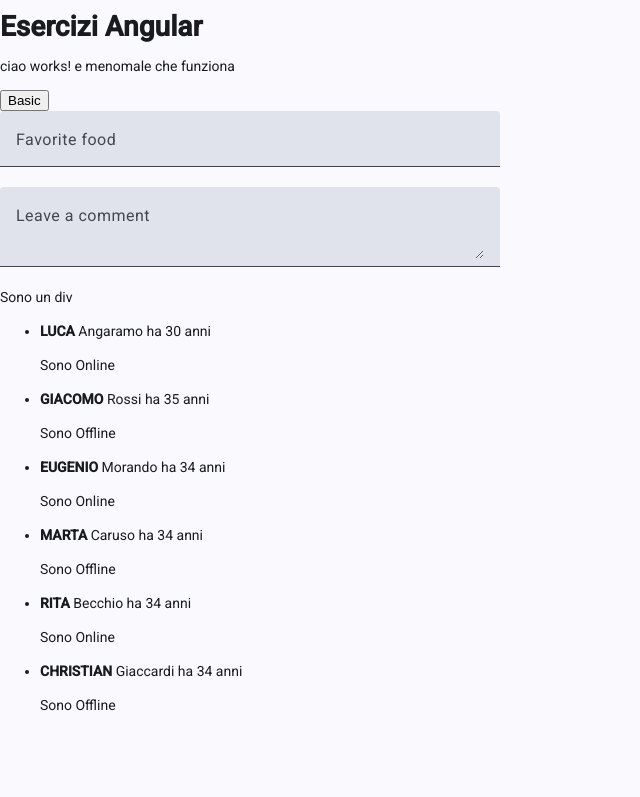
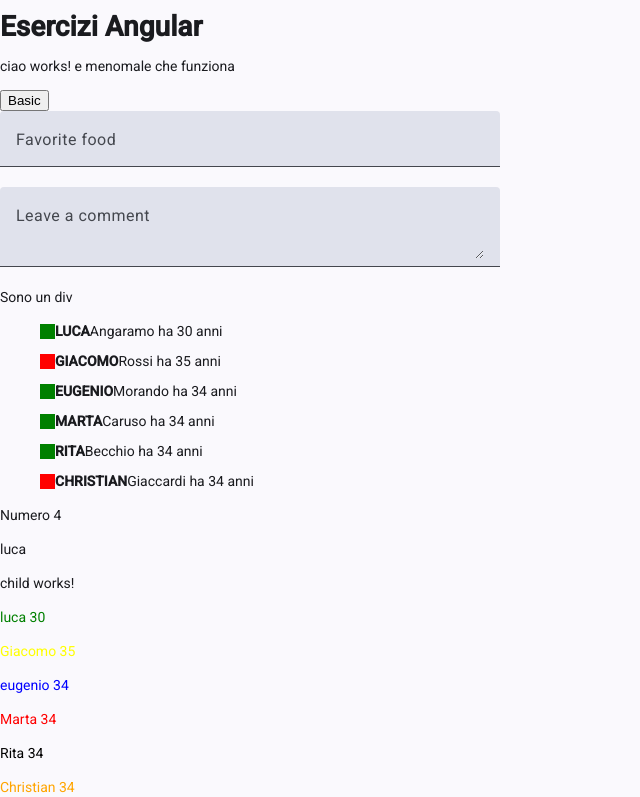
Before and after one commit to chrigiaccardi/eserciziNewAngular, an Angular app: page / in a window 1280 px wide. Shown: the part 303-1100 px from the top of the page, without its empty margins (0-640 px from the left). Before the commit the page ends 1018 px from the top, so only its background shows below. Built offline with nearby package versions, Linux system fonts and the light colour scheme.

Commit message:
Spiegazione Dati Parent -> Child

```diff
--- /dev/null
+++ b/src/app/ciao/child/child.html
@@ -0,0 +1,6 @@
+<p>child works!</p>
+<div>
+    @for (persona of data; track $index) {
+        <p [ngStyle]="{color: persona.colore}">{{persona.nome}} {{persona.eta}}</p>
+    }
+</div>
--- /dev/null
+++ b/src/app/ciao/child/child.ts
@@ -0,0 +1,16 @@
+import { Component, Input, OnInit } from '@angular/core';
+import { NgStyle } from '@angular/common';
+
+@Component({
+  selector: 'app-child',
+  imports: [NgStyle],
+  templateUrl: './child.html',
+  styleUrl: './child.css',
+})
+export class Child {
+  @Input() data: any;
+
+  ngOnInit() {
+   console.log(this.data)
+  }
+}
--- a/src/app/ciao/ciao.css
+++ b/src/app/ciao/ciao.css
@@ -9,14 +9,28 @@
 }
 
 .cerchioOnline{
-  width: 10px;
-  height: 10px;
-  border-radius: 50%;
+  width: 15px;
+  height: 15px;
   background-color: green;
 }
 .cerchioOffline{
-  width: 10px;
-  height: 10px;
-  border-radius: 50%;
+  width: 15px;
+  height: 15px;
   background-color: red;
 }
+.cerchio{
+  width: 15px;
+  height: 15px;
+  border-radius: 50%;
+  background-color: blue;
+}
+li{
+  margin-bottom: 10px;
+  display: flex;
+  align-items: center;
+}
+.ball{
+  border-radius: 50%;
+  margin: 10px;
+  background-color: blue;
+}
--- a/src/app/ciao/ciao.html
+++ b/src/app/ciao/ciao.html
@@ -21,11 +21,26 @@
 }
 <ul>
     @for (persona of persone; track $index) {
-    <li><strong>{{persona.nome.toUpperCase()}} </strong> {{persona.cognome}} ha {{persona.eta}} anni</li>
-    @if (persona.isOnline) {
-        <p>Sono Online</p>
-    } @else {
-        <p>Sono Offline</p>
+
+    <li><div [ngClass]="{cerchioOnline: persona.isOnline, cerchioOffline: !persona.isOnline}"></div>
+        <strong>{{persona.nome.toUpperCase()}} </strong> {{persona.cognome}} ha {{persona.eta}} anni</li>
+}
+</ul>
+
+@switch (testo) {
+    @case ("ciao") {
+        <p>Numero 4</p>
+    }
+    @case ("ciaooo") {
+        <p>Numero 5</p>
+    }
+    @case ("cia") {
+        <p>Numero 6</p>
+    }
+    @default {
+        <p>default</p>
     }
 }
-</ul>
+<div>{{persone[0].nome}}</div>
+
+<app-child [data]="persone"></app-child>
--- a/src/app/ciao/ciao.ts
+++ b/src/app/ciao/ciao.ts
@@ -2,11 +2,13 @@ import { Component } from '@angular/core';
 import { MatInputModule } from '@angular/material/input';
 import { FormsModule } from '@angular/forms';
 import {MatFormFieldModule} from '@angular/material/form-field';
+import { NgStyle, NgClass } from '@angular/common';
+import { Child } from '../ciao/child/child';
 
 @Component({
   selector: 'app-ciao',
     standalone: true,
-  imports: [MatInputModule, FormsModule, MatFormFieldModule],
+  imports: [MatInputModule, FormsModule, MatFormFieldModule, NgClass, Child],
   templateUrl: './ciao.html',
   styleUrls: ['./ciao.css'],
 })
@@ -14,15 +16,16 @@ export class Ciao {
   title = "Esercizi Angular";
 
   persone = [
-    { nome: "luca", cognome: "Angaramo", eta: 30, isOnline: true },
-    {nome: "Giacomo", cognome: "Rossi", eta: 35, isOnline: false},
-    { nome: "eugenio", cognome: "Morando", eta: 34, isOnline: true },
-    { nome: "Marta", cognome: "Caruso", eta: 34, isOnline: false },
-    { nome: "Rita", cognome: "Becchio", eta: 34, isOnline: true },
-    { nome: "Christian", cognome: "Giaccardi", eta: 34, isOnline: false },
+    { nome: "luca", cognome: "Angaramo", eta: 30, isOnline: true, colore: "green" },
+    {nome: "Giacomo", cognome: "Rossi", eta: 35, isOnline: false,colore: "yellow"},
+    { nome: "eugenio", cognome: "Morando", eta: 34, isOnline: true,colore: "blue" },
+    { nome: "Marta", cognome: "Caruso", eta: 34, isOnline: true,colore: "red" },
+    { nome: "Rita", cognome: "Becchio", eta: 34, isOnline: true,colore: "black" },
+    { nome: "Christian", cognome: "Giaccardi", eta: 34, isOnline: false,colore: "orange" },
   ]
-
-
+  testo = "ciao";
+  coloreOnline = 'green'
+  coloreOffline = 'red'
   isVisible = true;
   onInput(event: Event) {
     this.title = (<HTMLInputElement>event.target).value
--- a/src/app/prova/prova.ts
+++ b/src/app/prova/prova.ts
@@ -1,7 +1,8 @@
 import {Component, OnInit } from '@angular/core';
 import { MatSlideToggleModule } from '@angular/material/slide-toggle';
 import { MatCardModule } from '@angular/material/card';
-import {MatButtonModule} from '@angular/material/button';
+import { MatButtonModule } from '@angular/material/button';
+
 
 @Component({
   selector: 'app-prova',
```
Also changed, not shown: src/app/ciao/child/child.css (added), 1 other file (tests, documents, lock files or other folders).
